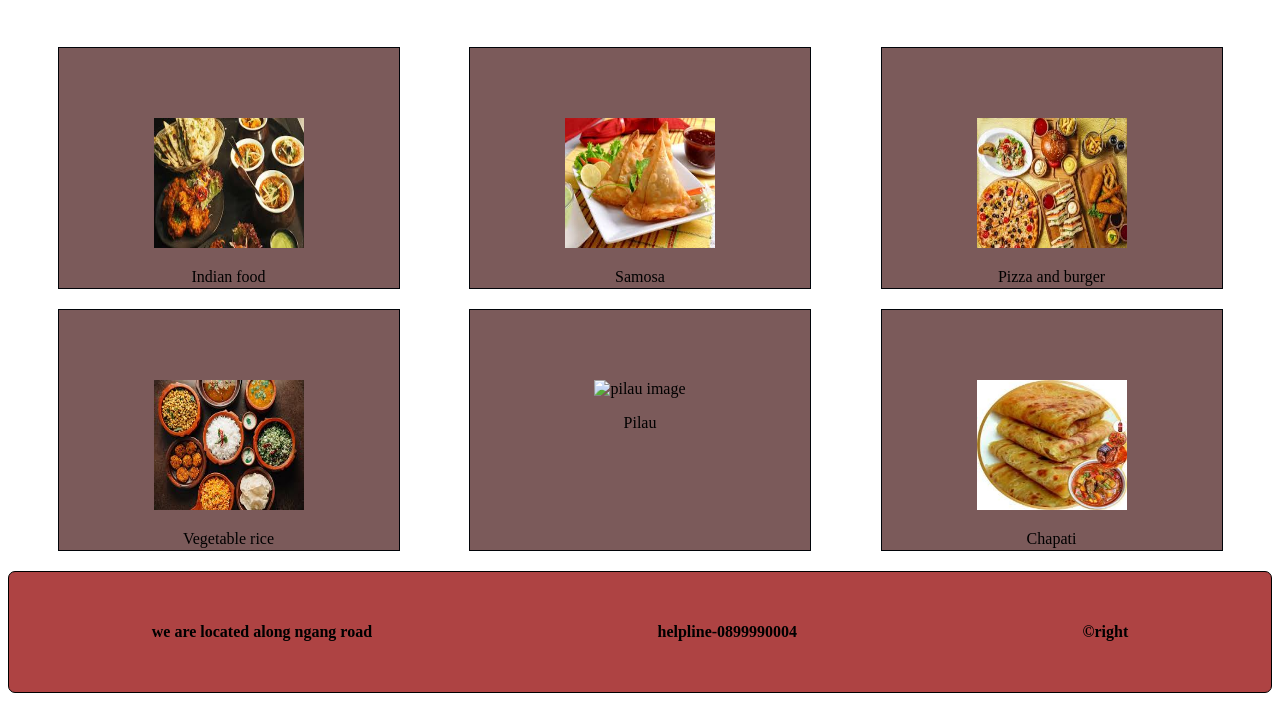
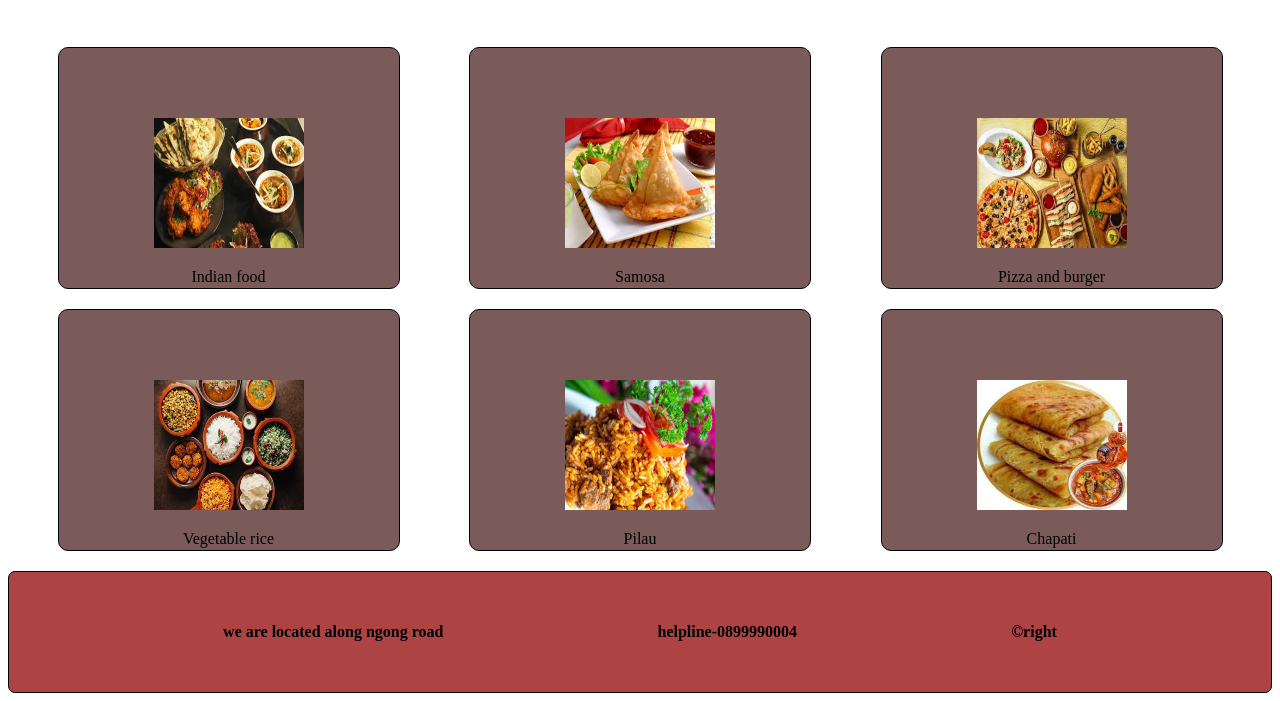
Before and after one commit to Castrokimaru/food-website, a plain HTML site: page index.html in a window 1280 px wide. Shown: the part 140-841 px from the top of the page. Drawn offline with Linux system fonts and the light colour scheme; files whose address does not match are found by name.

Commit message:
add README.md

```diff
--- a/index.css
+++ b/index.css
@@ -31,7 +31,7 @@ a {
     height: 100px;
     text-align: center;
     background-color: rgb(123, 90, 90);
-    boarder border-radius: 10px;
+    border-radius: 10px;
 }
 img {
     height: 130px;
@@ -49,7 +49,6 @@ img {
     margin-top: 20px;
     height: 120px;
     border-radius: 7px;
-    display: flex;
-    justify-content: space-around;
+    display: flex;justify-content: space-evenly;
     align-items: center;
 }
--- a/index.html
+++ b/index.html
@@ -37,7 +37,7 @@
             </div>
 
             <div class="fooditem">
-                <img src="./ood website 5.jpg" alt="pilau image">
+                <img src="./food website 5.jpg" alt="pilau image">
                 <p>Pilau</p>
             </div>
 
@@ -50,7 +50,7 @@
 </body>
 <footer class="footer">
     <div>
-        <h4>we are located along ngang road</h4>
+        <h4>we are located along ngong road</h4>
     </div>
     <div>
         <h4>helpline-0899990004</h4>
```
Also changed, not shown: food website 1.jpg (renamed from images/food website 1.jpg), food website 2.jpg (renamed from images/food website 2.jpg), food website 3.jpg (renamed from images/food website 3.jpg), food website 5.jpg (renamed from images/food website 5.jpg), food website 6.jpg (renamed from images/food website 6.jpg), food website4.jpg (renamed from images/food website4.jpg), 1 other file.
